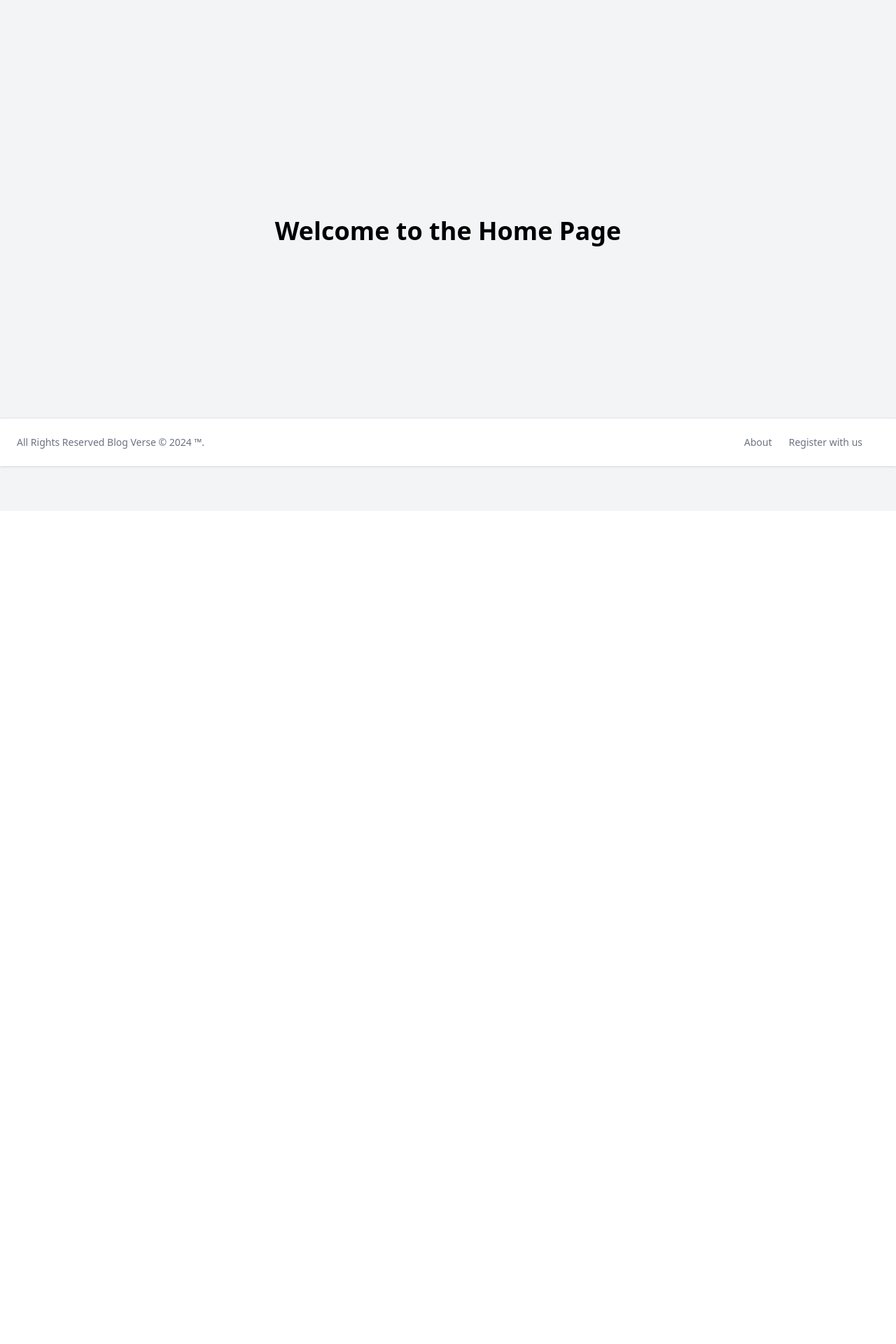
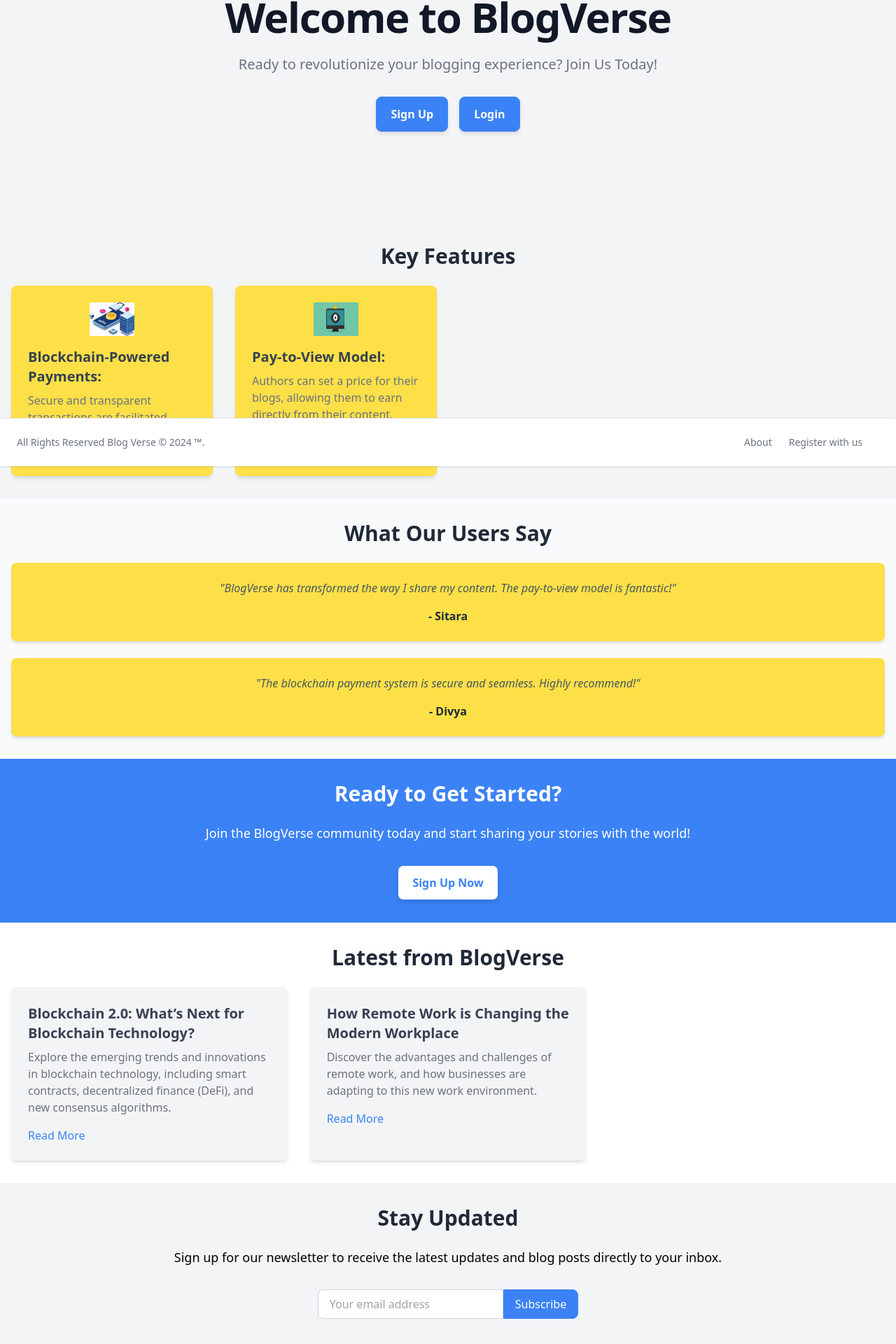
Before and after one commit to SiddeshwarGoudPalle/BlogVerse, a SvelteKit app: page / in a window 1280 px wide. Shown: the part 134-2054 px from the top of the page at 70% size. Before the commit the page ends 864 px from the top, so only its background shows below. Built offline with nearby package versions, Linux system fonts and the light colour scheme.

Commit message:
preloginsuccess

```diff
--- a/package.json
+++ b/package.json
@@ -26,6 +26,7 @@
     "axios": "^1.7.2",
     "bcrypt": "^5.1.1",
     "dotenv": "^16.4.5",
+    "firebase": "^10.12.4",
     "jwt-decode": "^4.0.0",
     "sqlite": "^5.1.1",
     "sqlite3": "^5.1.7",
--- a/src/lib/Navbar_postlogin.svelte
+++ b/src/lib/Navbar_postlogin.svelte
@@ -1,3 +1,14 @@
+<script>
+  import firebase from "firebase/compat/app";
+
+  let isOpen = false;
+  // handles the logout of
+  async function logout() {
+    await firebase.auth().signOut();
+  }
+</script>
+
+
 <nav>
   <div class="container mx-auto flex items-center justify-between">
     <!-- Logo -->
@@ -13,6 +24,9 @@
       <a href="../MyBlogs" class="text-slate-950 hover:text-blue-700">My Blogs</a>
       <a href="../Profile" class="text-slate-950 hover:text-blue-700">Profile</a>
       <a href="../Settings" class="text-slate-950 hover:text-blue-700">Settings</a>
+      <a href="../Settings" on:click={logout} class="text-slate-950 hover:text-blue-700">Logout</a>
+
+
     </div>
   </div>
 </nav>
--- a/src/routes/+layout.svelte
+++ b/src/routes/+layout.svelte
@@ -11,6 +11,8 @@
 <Navbar/>
 <slot />
 <Footer /> -->
+
+
 <script>
   import { onMount } from 'svelte';
   import { createAuthContext, getAuthContext } from '../stores/authcontext';
@@ -27,7 +29,7 @@
    */
   let authState;
 
-  $: isAuthenticated.subscribe(value => {
+  $: isAuthenticated.subscribe((/** @type {any} */ value) => {
     authState = value;
   });
 </script>
@@ -38,4 +40,4 @@
   <Navbar />
 {/if}
 <slot />
-<Footer />
+<Footer />s
--- a/src/routes/+page.svelte
+++ b/src/routes/+page.svelte
@@ -1,3 +1,180 @@
-<div class="flex justify-center items-center h-screen bg-gray-100">
-    <h1 class="text-4xl font-bold">Welcome to the Home Page</h1>
+<script>
+  // Your script logic if any
+</script>
+
+<!-- Hero Section -->
+<section
+  class="bg-gray-100 py-8 px-4 mx-auto max-w-screen-xl text-center lg:py-16 lg:px-12"
+>
+  <h1
+    class="mb-6 text-4xl font-extrabold tracking-tight leading-none text-gray-900 md:text-5xl lg:text-6xl"
+  >
+    Welcome to BlogVerse
+  </h1>
+  <p
+    class="mb-8 text-lg font-normal text-gray-500 lg:text-xl sm:px-16 xl:px-48 dark:text-gray-400"
+  >
+    Ready to revolutionize your blogging experience? Join Us Today!
+  </p>
+  <div
+    class="flex flex-col mb-8 lg:mb-16 space-y-4 sm:flex-row sm:justify-center sm:space-y-0 sm:space-x-4"
+  >
+    <a
+      href="/auth/Register"
+      class="inline-flex justify-center items-center py-3 px-5 text-base font-bold text-center text-white bg-blue-500 rounded-lg border border-blue-500 hover:bg-blue-600 focus:ring-4 focus:ring-blue-300 shadow-md transition-transform transform hover:scale-105"
+    >
+      Sign Up
+    </a>
+    <a
+      href="/auth/Login"
+      class="inline-flex justify-center items-center py-3 px-5 text-base font-bold text-center text-white bg-blue-500 rounded-lg border border-blue-500 hover:bg-blue-600 focus:ring-4 focus:ring-blue-300 shadow-md transition-transform transform hover:scale-105"
+    >
+      Login
+    </a>
   </div>
+</section>
+
+<!-- Key Features Section -->
+<section class="bg-gray-100 py-8 px-4 mx-auto max-w-screen-xl">
+  <h2 class="text-3xl font-bold mb-6 text-gray-800 text-center">
+    Key Features
+  </h2>
+  <div class="grid grid-cols-1 sm:grid-cols-2 lg:grid-cols-4 gap-8">
+    <div
+      class="bg-yellow-300 p-6 rounded-lg shadow-md transition-transform transform hover:scale-105"
+    >
+      <img src="/Feature1.png" alt="Feature 1" class="mb-4 mx-auto w-16 h-12" />
+      <h3 class="text-xl font-semibold mb-2 text-gray-700">
+        Blockchain-Powered Payments:
+      </h3>
+      <p class="text-gray-500">
+        Secure and transparent transactions are facilitated through blockchain
+        wallet connections.
+      </p>
+    </div>
+    <div
+      class="bg-yellow-300 p-6 rounded-lg shadow-md transition-transform transform hover:scale-105"
+    >
+      <img src="Feature2.png" alt="Feature 2" class="mb-4 mx-auto w-16 h-12" />
+      <h3 class="text-xl font-semibold mb-2 text-gray-700">
+        Pay-to-View Model:
+      </h3>
+      <p class="text-gray-500">
+        Authors can set a price for their blogs, allowing them to earn directly
+        from their content.
+      </p>
+    </div>
+    <!-- Add more feature boxes as needed -->
+  </div>
+</section>
+
+<!-- Customer Testimonials Section -->
+<section class="bg-gray-50 py-8 px-4 mx-auto max-w-screen-xl text-center">
+  <h2 class="text-3xl font-bold mb-6 text-gray-800">What Our Users Say</h2>
+  <div class="flex flex-col space-y-6">
+    <div
+      class="bg-yellow-300 p-6 rounded-lg shadow-md transition-transform transform hover:scale-105"
+    >
+      <p class="text-gray-600 italic">
+        "BlogVerse has transformed the way I share my content. The pay-to-view
+        model is fantastic!"
+      </p>
+      <p class="mt-4 font-semibold text-gray-800">- Sitara</p>
+    </div>
+    <div
+      class="bg-yellow-300 p-6 rounded-lg shadow-md transition-transform transform hover:scale-105"
+    >
+      <p class="text-gray-600 italic">
+        "The blockchain payment system is secure and seamless. Highly
+        recommend!"
+      </p>
+      <p class="mt-4 font-semibold text-gray-800">- Divya</p>
+    </div>
+  </div>
+</section>
+
+<!-- Call-to-Action Section -->
+<section
+  class="bg-blue-500 py-8 px-4 mx-auto max-w-screen-xl text-center text-white"
+>
+  <h2 class="text-3xl font-bold mb-6">Ready to Get Started?</h2>
+  <p class="mb-8 text-lg">
+    Join the BlogVerse community today and start sharing your stories with the
+    world!
+  </p>
+  <a
+    href="/auth/Register"
+    class="inline-flex justify-center items-center py-3 px-5 text-base font-bold text-center bg-white text-blue-500 rounded-lg border border-blue-500 hover:bg-gray-100 focus:ring-4 focus:ring-blue-300 shadow-md transition-transform transform hover:scale-105"
+  >
+    Sign Up Now
+  </a>
+</section>
+
+<!-- Latest Blogs Section -->
+<section class="bg-white py-8 px-4 mx-auto max-w-screen-xl">
+  <h2 class="text-3xl font-bold mb-6 text-gray-800 text-center">
+    Latest from BlogVerse
+  </h2>
+  <div class="grid grid-cols-1 sm:grid-cols-2 lg:grid-cols-3 gap-8">
+    <div
+      class="bg-gray-100 p-6 rounded-lg shadow-md shadow-md transition-transform transform hover:scale-105"
+    >
+      <h3 class="text-xl font-semibold mb-2 text-gray-700">
+        Blockchain 2.0: What’s Next for Blockchain Technology?
+      </h3>
+      <p class="text-gray-500 mb-4">
+        Explore the emerging trends and innovations in blockchain technology,
+        including smart contracts, decentralized finance (DeFi), and new
+        consensus algorithms.
+      </p>
+      <a
+        href="https://www.ibm.com/blog/the-future-of-blockchain/"
+        class="text-blue-500 hover:underline">Read More</a
+      >
+    </div>
+    <div
+      class="bg-gray-100 p-6 rounded-lg shadow-md shadow-md transition-transform transform hover:scale-105"
+    >
+      <h3 class="text-xl font-semibold mb-2 text-gray-700">
+        How Remote Work is Changing the Modern Workplace
+      </h3>
+      <p class="text-gray-500 mb-4">
+        Discover the advantages and challenges of remote work, and how
+        businesses are adapting to this new work environment.
+      </p>
+      <a
+        href="https://blog.hubspot.com/marketing/remote-work-trends"
+        class="text-blue-500 hover:underline">Read More</a
+      >
+    </div>
+  </div>
+</section>
+
+<!-- Newsletter Signup Section -->
+<section
+  class="bg-gray-100 py-8 px-4 mx-auto max-w-screen-xl text-center pb-24"
+>
+  <!-- Added padding-bottom here -->
+  <h2 class="text-3xl font-bold mb-6 text-gray-800">Stay Updated</h2>
+  <p class="mb-8 text-lg">
+    Sign up for our newsletter to receive the latest updates and blog posts
+    directly to your inbox.
+  </p>
+  <form class="flex justify-center">
+    <input
+      type="email"
+      placeholder="Your email address"
+      class="py-2 px-4 rounded-l-lg border border-gray-300"
+      required
+    />
+    <button
+      type="submit"
+      class="py-2 px-4 bg-blue-500 text-white rounded-r-lg border border-blue-500 hover:bg-blue-600"
+      >Subscribe</button
+    >
+  </form>
+</section>
+
+<style>
+  /* Optional custom styles */
+</style>
--- a/src/routes/auth/Login/+page.svelte
+++ b/src/routes/auth/Login/+page.svelte
@@ -1,73 +1,3 @@
-<!-- <script>
-  import { navigate } from 'svelte-routing';
-  import { onMount } from 'svelte';
-  import { ApiConstants } from '../../../api/apiConstants'; // Adjust the path as needed
-  import custom_axios from '../../../axios/AxiosSetup';
-  import { goto } from '$app/navigation';
-
-
-  let email = '';
-  let password = '';
-  let message = '';
-
-  async function login() {
-    try {
-      const response = await custom_axios.post(ApiConstants.Auth.LOGIN, {
-        email,
-        password
-      });
-      message = 'Login successful!';
-      setTimeout(() => goto('/Dashboard'), 2000);
-      // Redirect or perform actions after successful login
-    } catch (error) {
-      console.error('Error details:', error); // Log error details
-      message = 'Login failed: ' + (error.response ? error.response.data.message : error.message);
-    }
-  }
-</script>
-
-<div class="flex justify-center items-center h-screen bg-gray-100">
-  <div class="bg-white p-8 rounded-lg shadow-lg w-full max-w-md">
-    <h2 class="text-2xl font-bold mb-6">Login</h2>
-    {#if message}
-      <p class="text-red-500 mb-4">{message}</p>
-    {/if}
-    <form on:submit|preventDefault={login} class="space-y-4">
-      <div>
-        <label for="email" class="block text-sm font-medium text-gray-700">Email</label>
-        <input
-          type="email"
-          id="email"
-          bind:value={email}
-          class="mt-1 block w-full px-3 py-2 border border-gray-300 rounded-md shadow-sm focus:outline-none focus:ring-blue-500 focus:border-blue-500 sm:text-sm"
-          required
-        />
-      </div>
-
-      <div>
-        <label for="password" class="block text-sm font-medium text-gray-700">Password</label>
-        <input
-          type="password"
-          id="password"
-          bind:value={password}
-          class="mt-1 block w-full px-3 py-2 border border-gray-300 rounded-md shadow-sm focus:outline-none focus:ring-blue-500 focus:border-blue-500 sm:text-sm"
-          required
-        />
-      </div>
-
-      <div>
-        <button
-          type="submit"
-          class="w-full py-2 px-4 bg-blue-600 text-white font-semibold rounded-md shadow-md hover:bg-blue-700 focus:outline-none focus:ring-2 focus:ring-blue-500 focus:ring-offset-2"
-        >
-          Login
-        </button>
-      </div>
-    </form>
-  </div>
-</div> -->
-<!-- src/routes/auth/Login.svelte -->
-
 
 <script>
   import { navigate } from 'svelte-routing';
@@ -75,6 +5,7 @@
   import custom_axios from '../../../axios/AxiosSetup';
   import { goto } from '$app/navigation';
   import { getAuthContext } from '../../../stores/authcontext'; // Import the context
+  import { onDestroy } from 'svelte';
 
   const { isAuthenticated } = getAuthContext();
 
@@ -90,12 +21,21 @@
       });
       message = 'Login successful!';
       isAuthenticated.set(true); // Update the authentication state
-      setTimeout(() => goto('/Dashboard'), 2000);
+      setTimeout(() => goto('/Dashboard'), 1000);
     } catch (error) {
       console.error('Error details:', error);
       message = 'Login failed: ' + (error.response ? error.response.data.message : error.message);
     }
   }
+
+  // const sub = authStore.subscribe(async (info) => {
+  //   if (info.isLoggedIn) {
+  //     await goto('/');
+  //   }
+  // });
+  // onDestroy(() => {
+  //   sub();
+  // });
 </script>
 
 <div class="flex justify-center items-center h-screen bg-gray-100">
--- /dev/null
+++ b/src/stores/session.js
@@ -0,0 +1,3 @@
+import { writable } from 'svelte/store';
+
+export const session = writable(null);
```
Also changed, not shown: src/routes/Logout/+page.svelte (added, +25 -0 lines), src/stores/authcontext.js (line endings or trailing spaces), src/stores/authstore.js (added), 1 other file (tests, documents, lock files or other folders).
